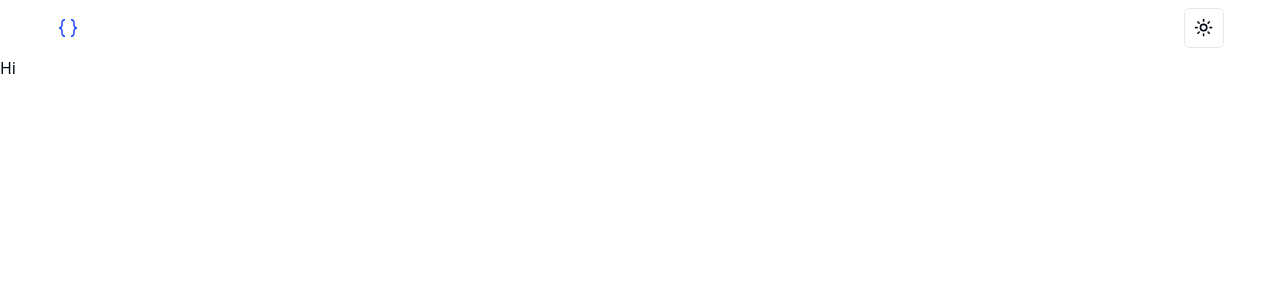
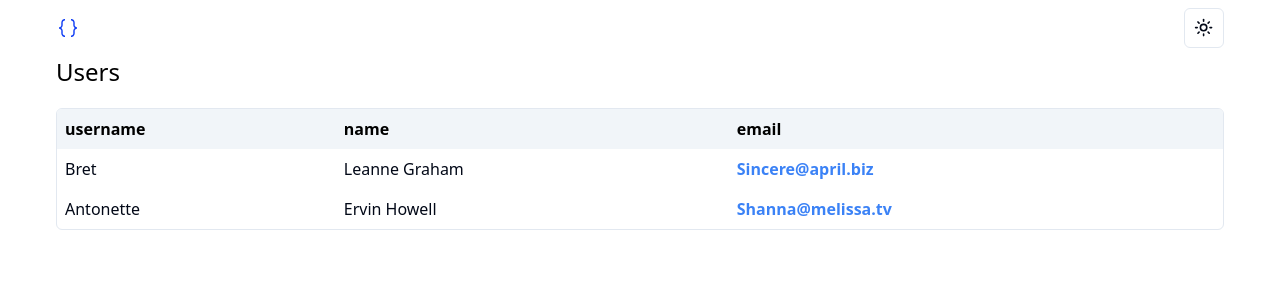
Before and after one commit to zafarruzmatov/jsonplaceholderTask, a React (Vite) app: page / in a window 1280 px wide. Shown: the top 300 px of the page. Built offline with nearby package versions, Linux system fonts and the light colour scheme.

Commit message:
feat: add Table

```diff
--- a/src/app/index.tsx
+++ b/src/app/index.tsx
@@ -1,11 +1,12 @@
 import { ThemeProvider } from "@/context/ThemeProvider";
 import { Layout } from "@/components";
+import { UsersPage } from "@/pages";
 
 function App() {
     return (
         <ThemeProvider>
             <Layout>
-                <p>Hi</p>
+                <UsersPage />
             </Layout>
         </ThemeProvider>
     );
--- a/src/components/Layout/index.tsx
+++ b/src/components/Layout/index.tsx
@@ -6,6 +6,6 @@ import type { LayoutProps } from "./types";
 export const Layout: FC<LayoutProps> = ({ children }) => (
     <div className="flex flex-col">
         <Header />
-        {children}
+        <main className="grow">{children}</main>
     </div>
 );
--- /dev/null
+++ b/src/components/Table/index.tsx
@@ -0,0 +1,50 @@
+import type { TableProps } from "./types";
+
+export const Table = <T,>({ data, columns }: TableProps<T>) => {
+    const headers = columns.map((column, index) => {
+        return (
+            <th key={`headCell-${index}`} className="p-2 text-left">
+                {column.title}
+            </th>
+        );
+    });
+
+    const rows = !data?.length ? (
+        <tr>
+            <td colSpan={columns.length} className="text-center">
+                No data
+            </td>
+        </tr>
+    ) : (
+        data?.map((row, index) => {
+            return (
+                <tr key={`row-${index}`}>
+                    {columns.map((column, index2) => {
+                        const value =
+                            column.render !== undefined
+                                ? column.render(column, row as T)
+                                : (row[column.key] as string);
+
+                        return (
+                            <td key={`cell-${index2}`} className="p-2">
+                                {value}
+                            </td>
+                        );
+                    })}
+                </tr>
+            );
+        })
+    );
+
+    return (
+        <div className="overflow-x-auto rounded-md border">
+            <table className="table w-full">
+                <thead className="bg-slate-100 text-black">
+                    <tr>{headers}</tr>
+                </thead>
+
+                <tbody>{rows}</tbody>
+            </table>
+        </div>
+    );
+};
--- /dev/null
+++ b/src/components/Table/types.ts
@@ -0,0 +1,12 @@
+import { ReactNode } from "react";
+
+export interface IColumnProps<T> {
+    key: keyof T;
+    title: string | ReactNode;
+    render?: (column: IColumnProps<T>, item: T) => ReactNode;
+}
+
+export interface TableProps<T> {
+    columns: Array<IColumnProps<T>>;
+    data?: T[];
+}
--- a/src/components/index.tsx
+++ b/src/components/index.tsx
@@ -2,3 +2,4 @@ export { Header } from "./Header";
 export { Layout } from "./Layout";
 export { ModeToggle } from "./ModeToggle";
 export { Icons } from "./Icons";
+export { Table } from "./Table";
--- /dev/null
+++ b/src/pages/index.ts
@@ -0,0 +1 @@
+export { UsersPage } from "./users";
--- /dev/null
+++ b/src/pages/users/index.tsx
@@ -0,0 +1,56 @@
+import { Table } from "@/components";
+import { IColumnProps } from "@/components/Table/types";
+
+type Data = {
+    id: number;
+    name: string;
+    username: string;
+    email: string;
+};
+
+export const UsersPage = () => {
+    const data: Data[] = [
+        {
+            id: 1,
+            name: "Leanne Graham",
+            username: "Bret",
+            email: "Sincere@april.biz",
+        },
+        {
+            id: 2,
+            name: "Ervin Howell",
+            username: "Antonette",
+            email: "Shanna@melissa.tv",
+        },
+    ];
+
+    const columns: Array<IColumnProps<Data>> = [
+        {
+            key: "username",
+            title: "username",
+        },
+        {
+            key: "name",
+            title: "name",
+        },
+        {
+            key: "email",
+            title: "email",
+
+            render: (_, record) => {
+                return (
+                    <div className="font-bold text-blue-500">
+                        {record.email}
+                    </div>
+                );
+            },
+        },
+    ];
+
+    return (
+        <section className="container">
+            <h1 className="mb-5 text-2xl text-black">Users</h1>
+            <Table columns={columns} data={data} />
+        </section>
+    );
+};
```
